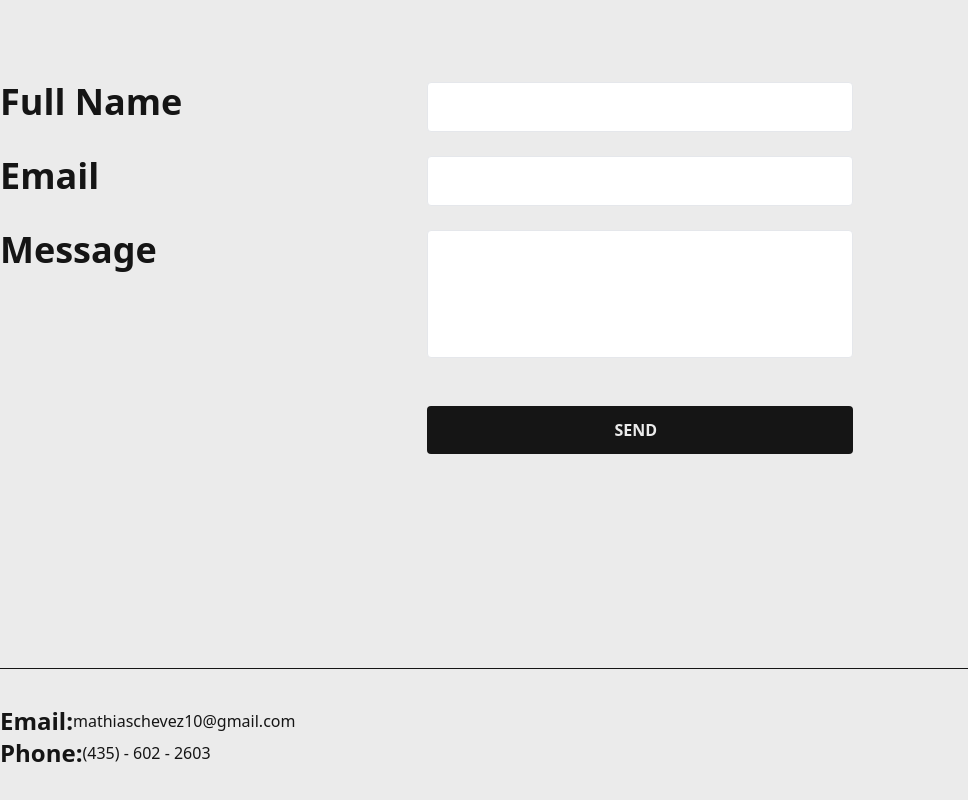
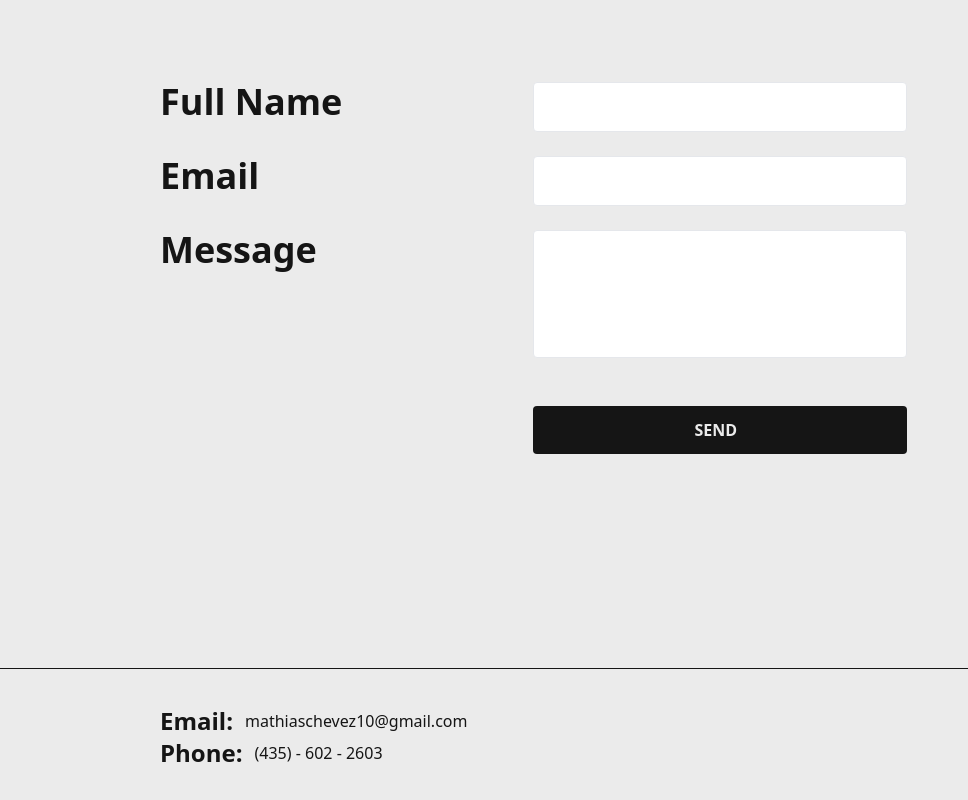
Before and after one commit to mathiaschevez/portfolio, a Next.js app: page / in a window 1280 px wide. Shown: the part 2819-3619 px from the top of the page, without its empty margins (0-968 px from the left). Built offline with nearby package versions, Linux system fonts and the light colour scheme.

Commit message:
final push (probably)

```diff
--- a/components/Contact.js
+++ b/components/Contact.js
@@ -12,7 +12,7 @@ const Contact = () => {
   const form = useRef()
 
   const styles = {
-    contact: `${darkModeActive ? 'bg-[#151515] text-[#EBEBEB]' : 'bg-[#EBEBEB] text-[#151515]'} mobileContact phoneContact flex items-center h-screen`,
+    contact: `${darkModeActive ? 'bg-[#151515] text-[#EBEBEB]' : 'bg-[#EBEBEB] text-[#151515]'} mobileContact phoneContact flex items-center h-screen pl-40`,
     form: `phoneForm w-2/3 flex flex-col gap-6`,
     formInfo: `phoneInfo flex justify-between`,
     formMessage: `flex justify-between`,
--- a/components/Footer.js
+++ b/components/Footer.js
@@ -7,8 +7,8 @@ const Footer = () => {
   const { darkModeActive, isMobile, isPhone } = useStateContext()
 
   const styles = {
-    footer: `${darkModeActive ? 'bg-[#151515] text-[#EBEBEB] border-[#EBEBEB]' : 'bg-[#EBEBEB] text-[#151515] border-[#151515]'} mobileFooter phoneFooter flex justify-between pr-20 py-9 border-t`,
-    footerDetail: `phoneDetail mobileDetail flex`,
+    footer: `${darkModeActive ? 'bg-[#151515] text-[#EBEBEB] border-[#EBEBEB]' : 'bg-[#EBEBEB] text-[#151515] border-[#151515]'} mobileFooter phoneFooter flex justify-between pl-40 pr-20 py-9 border-t`,
+    footerDetail: `phoneDetail mobileDetail flex gap-3`,
     footerTitle: `mobileTitle text-2xl font-bold`,
     footerButton: `mobileButton hover:underline`,
     footerAlert: `${showMessage ? 'flex' : 'hidden'} phoneAlert w-1/3 bg-[#1e96fc] justify-around items-center rounded font-bold`,
--- a/styles/globals.css
+++ b/styles/globals.css
@@ -160,15 +160,15 @@ html {
     padding-left: 10px;
     display: flex;
     flex-direction: column;
-    gap: 3;
+    gap: 3px;
     width: 100%;
     padding-right: 15px;
   }
 
   .phoneDetail {
-    gap: 3px;
     flex-direction: column;
     align-items: flex-start;
+    gap: 3px;
   }
 
   .phoneHeaderText {
```
